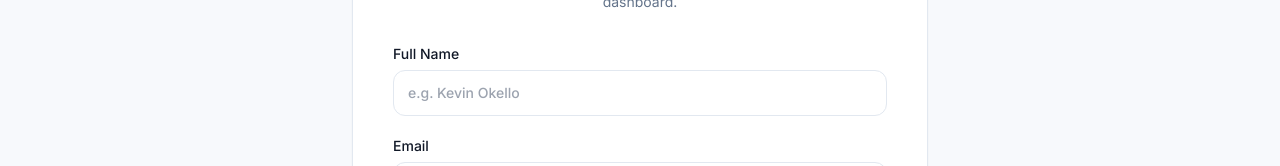
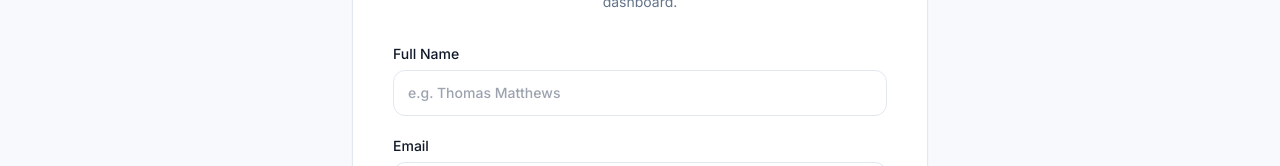
Before and after one commit to glenkevin425-ux/mmust-hostelhub, a React (Vite) app: page /register in a window 1280 px wide. Shown: the part 290-456 px from the top of the page. Built offline with nearby package versions, Linux system fonts and the light colour scheme; no server answers.

Commit message:
Update Full Name placeholder to Thomas Matthews

```diff
--- a/src/pages/Register.tsx
+++ b/src/pages/Register.tsx
@@ -52,7 +52,7 @@ export default function Register() {
         </div>
 
         <form onSubmit={handleSubmit} className="mt-8 grid gap-5 sm:grid-cols-2" noValidate>
-          <div className="sm:col-span-2"><Field label="Full Name"><input value={fullName} onChange={(e) => setFullName(e.target.value)} placeholder="e.g. Kevin Okello" className={inputClass} autoComplete="name" /></Field></div>
+          <div className="sm:col-span-2"><Field label="Full Name"><input value={fullName} onChange={(e) => setFullName(e.target.value)} placeholder="e.g. Thomas Matthews" className={inputClass} autoComplete="name" /></Field></div>
           <div className="sm:col-span-2"><Field label="Email"><input type="email" value={email} onChange={(e) => setEmail(e.target.value)} placeholder="you@gmail.com" className={inputClass} autoComplete="email" /></Field></div>
           <Field label="Password">
             <div className="relative"><input type={showPassword ? "text" : "password"} value={password} onChange={(e) => setPassword(e.target.value)} placeholder="At least 8 characters" className={`${inputClass} pr-11`} autoComplete="new-password" /><button type="button" aria-label={showPassword ? "Hide password" : "Show password"} onClick={() => setShowPassword((value) => !value)} className="absolute right-3 top-1/2 -translate-y-1/2 text-slate-400">{showPassword ? <EyeOff size={18} /> : <Eye size={18} />}</button></div>
```
